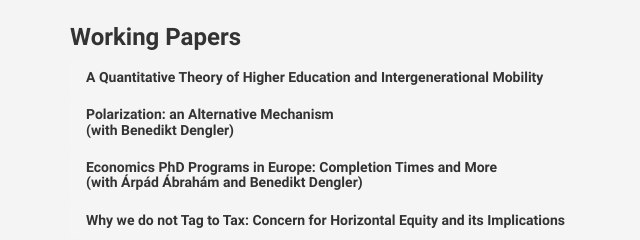
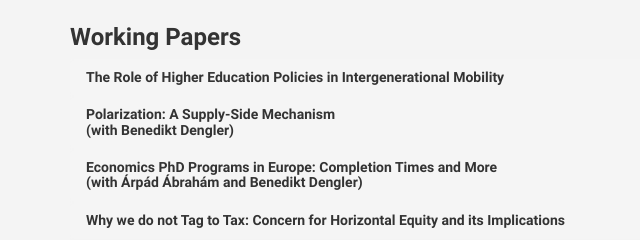
Before and after one commit to vinzenzziesemer/vinzenzziesemer.github.io, a plain HTML site: page research.html in a window 1280 px wide. Shown: the part 148-388 px from the top of the page, 0-640 px from the left. Drawn offline with Linux system fonts and the light colour scheme.

Commit message:
Research title update

```diff
--- a/research.html
+++ b/research.html
@@ -109,7 +109,7 @@
   <div class="panel-custom panel-default">
     <div class="panel-heading pointer" role="tab" id="heading174" role="button" data-toggle="collapse" href="#collapse174" aria-expanded="true" aria-controls="collapse174">
       <h4 class="panel-title">
-        A Quantitative Theory of Higher Education and Intergenerational Mobility
+        The Role of Higher Education Policies in Intergenerational Mobility
       </h4>
     </div>
     <div id="collapse174" class="panel-collapse collapse" role="tabpanel" aria-labelledby="heading174">
@@ -121,7 +121,7 @@
   <div class="panel-custom panel-default">
     <div class="panel-heading pointer" role="tab" id="heading173" role="button" data-toggle="collapse" href="#collapse173" aria-expanded="true" aria-controls="collapse173">
       <h4 class="panel-title">
-        Polarization: an Alternative Mechanism<br>
+        Polarization: A Supply-Side Mechanism<br>
         (with Benedikt Dengler)
       </h4>
     </div>
```
